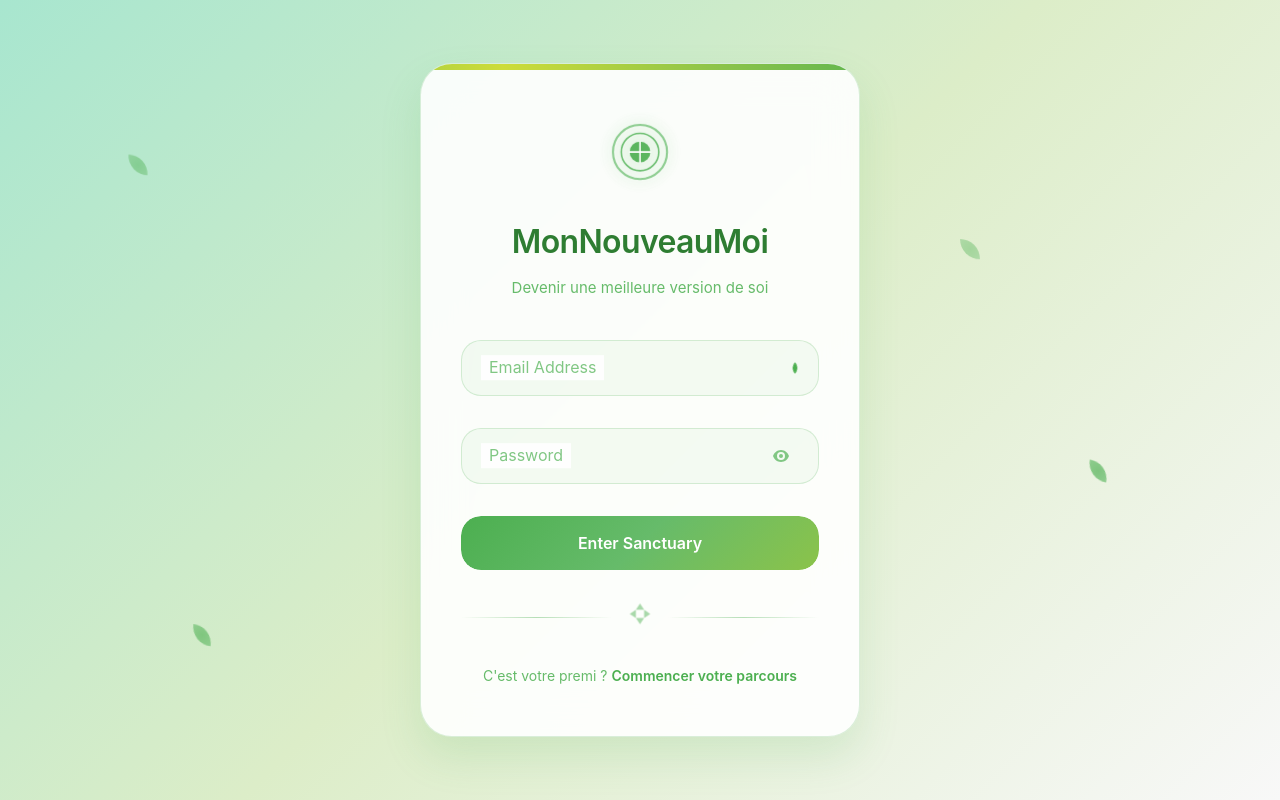
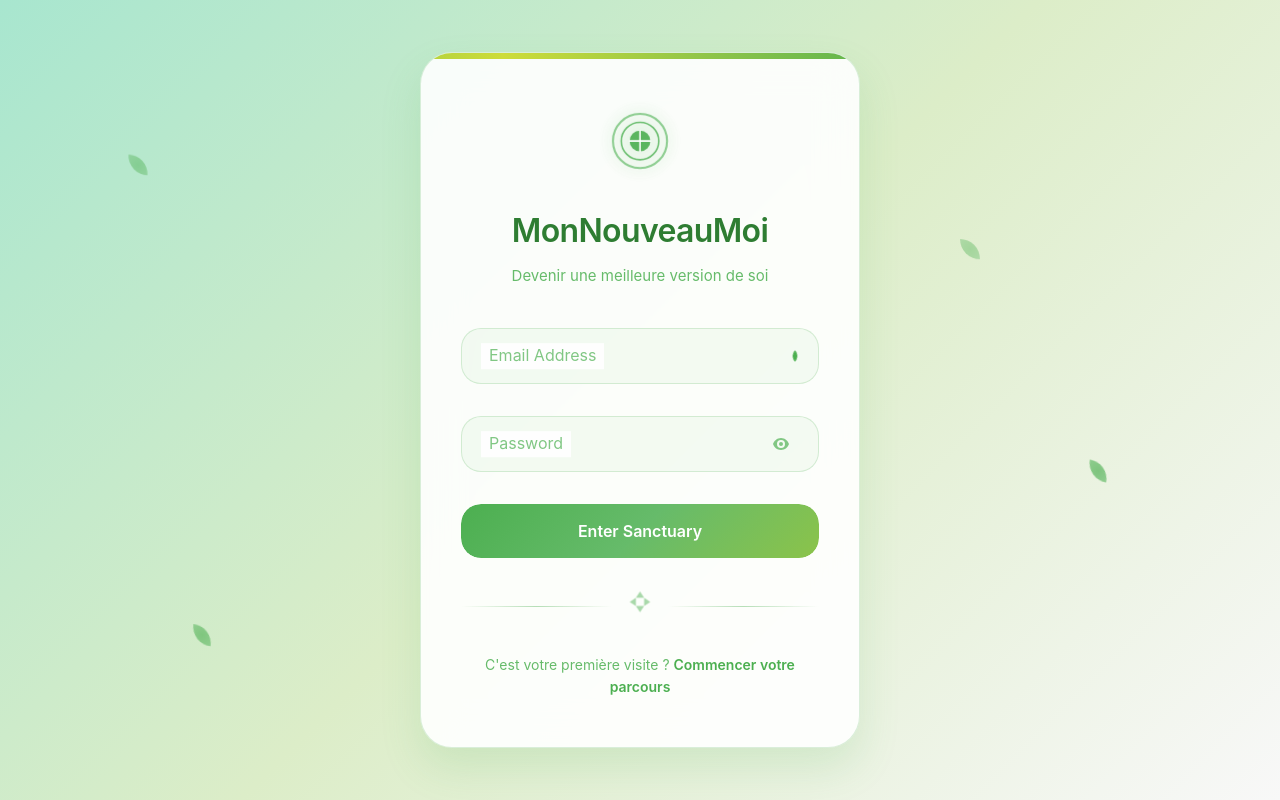
Before and after one commit to tahinaRAJ/regime, a CodeIgniter 4 app: the page made by codeIgniter/app/Views/auth/login.php in a window 1280 px wide. Run offline with PHP 8.4 and a stand-in for CodeIgniter, Linux system fonts and the light colour scheme; the template is opened without the code that fills it, so the values that code supplies are empty; some libraries are stand-ins or nearby versions.

Commit message:
fixed grammar

```diff
--- a/codeIgniter/app/Views/auth/login.php
+++ b/codeIgniter/app/Views/auth/login.php
@@ -94,7 +94,7 @@
             </div>
 
             <div class="nurture-signup">
-                <span>C'est votre premi ? </span>
+                <span>C'est votre première visite ? </span>
                 <a href="#" class="growth-link">Commencer votre parcours</a>
             </div>
 
```
